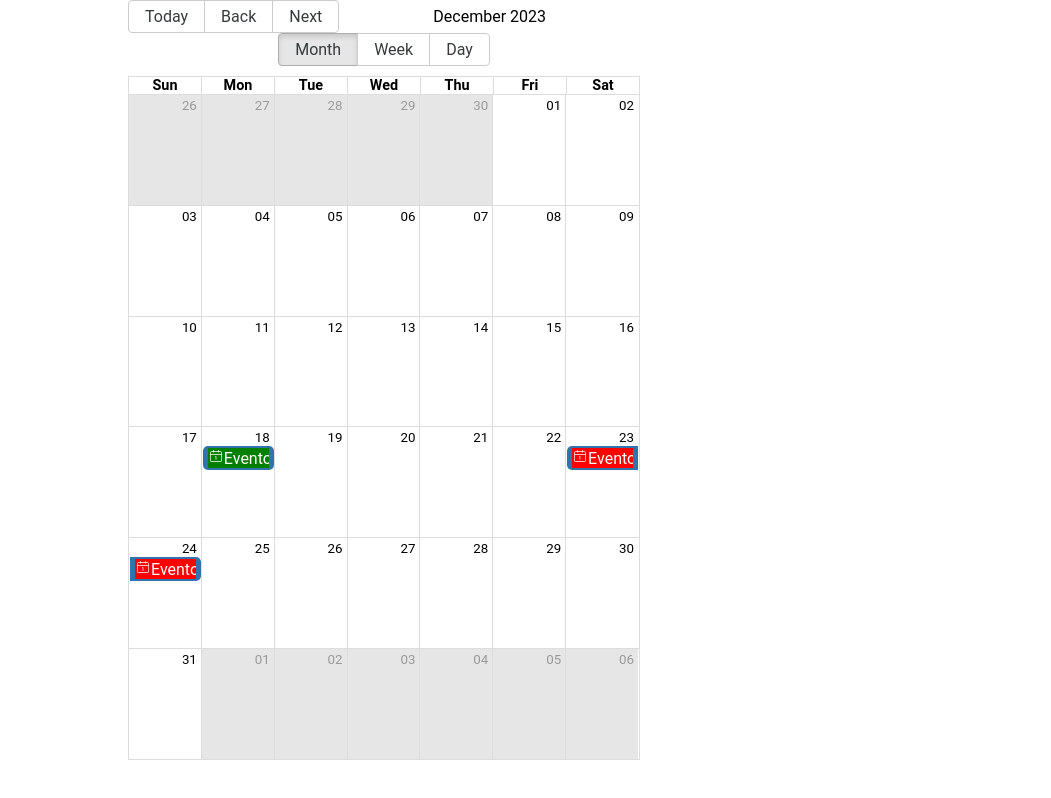
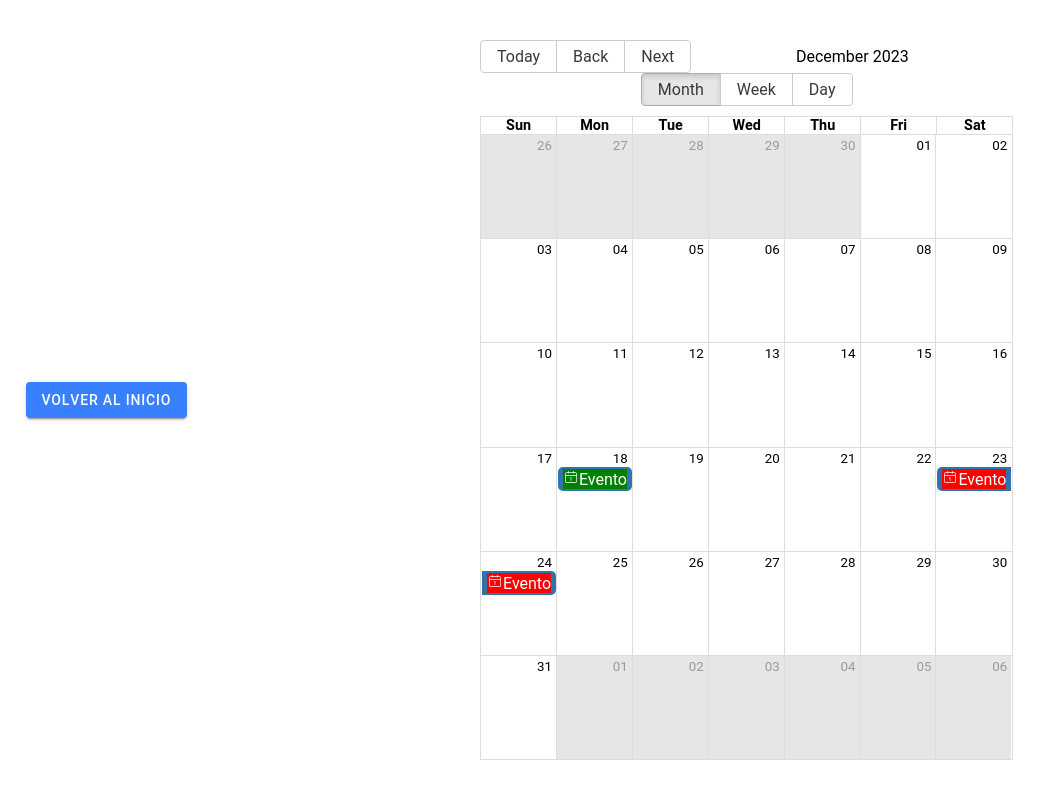
Before and after one commit to paprikadreamdetective/DSAGE-AutCare, a React (Create React App) app: page /create in a window 1280 px wide. Shown: the whole page, without its empty margins (0-1051 px from the left). Built offline with nearby package versions, Linux system fonts and the light colour scheme.

Commit message:
edit calendar

```diff
--- a/src/pages/Create.tsx
+++ b/src/pages/Create.tsx
@@ -1,5 +1,5 @@
 import React, {useState} from 'react';
-import { IonContent, IonHeader, IonPage, IonTitle, IonToolbar, useIonViewDidEnter } from '@ionic/react';
+import { IonContent, IonHeader, IonPage, IonTitle, IonToolbar, useIonViewDidEnter, IonButton } from '@ionic/react';
 import ExploreContainer from '../components/ExploreContainer';
 import './Tab2.css';
 import { Person } from '../models/person.model'
@@ -70,19 +70,10 @@ const Tab2: React.FC = () => {
   };
 
   return (
-    <div
+   /* {/*<div
     style={{
-     /* height: "95vh",
-      display: "flex",
-      //flexDirection: "column",
-      justifyContent: "center",
-      alignItems: "center",*/
-
       height: "95vh",
       width: "80vw",
-      //display: "flex",
-      //flexDirection: "column",
-      //justifyContent: "center",
       alignItems: "center",
       margin: "auto"
     }}
@@ -92,16 +83,12 @@ const Tab2: React.FC = () => {
         localizer={localizer}
         events={events}
         views={["month", "week", "day"]}
-        // view={"month"}
-        //date={dayjs("2023-12-19T12:00:00").toDate()}
         date={currentDate}
         toolbar={true}
         defaultView="month"
         onNavigate={handleNavigate}
-        //min={dayjs("2023-12-23T08:00:00").toDate()}
-       // max={dayjs("2023-12-23T18:00:00").toDate()}
-       components={components}
-       style={{ maxWidth: "50%" }}
+        components={components}
+        style={{ maxWidth: "50%" }}
         formats={{
           dayHeaderFormat: (date) => {
             console.log(date);
@@ -109,6 +96,31 @@ const Tab2: React.FC = () => {
           },
         }}
       />
+      </div>*///}
+
+    <div style={{ display: "flex", height: "100%" }}>
+      <div style={{ flex: 3, display: "flex", flexDirection: "column", justifyContent: "center", alignItems: "center" }}>
+        <IonButton routerLink="/home">Volver al inicio</IonButton>
+      </div>
+      <div style={{ flex: 15, display: "flex", justifyContent: "center", alignItems: "center", height: "90vh" , margin: "auto"}}>
+        <Calendar
+          localizer={localizer}
+          events={events}
+          views={["month", "week", "day"]}
+          date={currentDate}
+          toolbar={true}
+          defaultView="month"
+          onNavigate={handleNavigate}
+          components={components}
+          style={{ maxWidth: "50%" }}
+          formats={{
+            dayHeaderFormat: (date) => {
+              console.log(date);
+              return dayjs(date).format("DD/MM/YYYY");
+            },
+          }}
+        />
+      </div>
     </div>
   );
 };
```
Also changed, not shown: src/components/insertForm.js (added).
